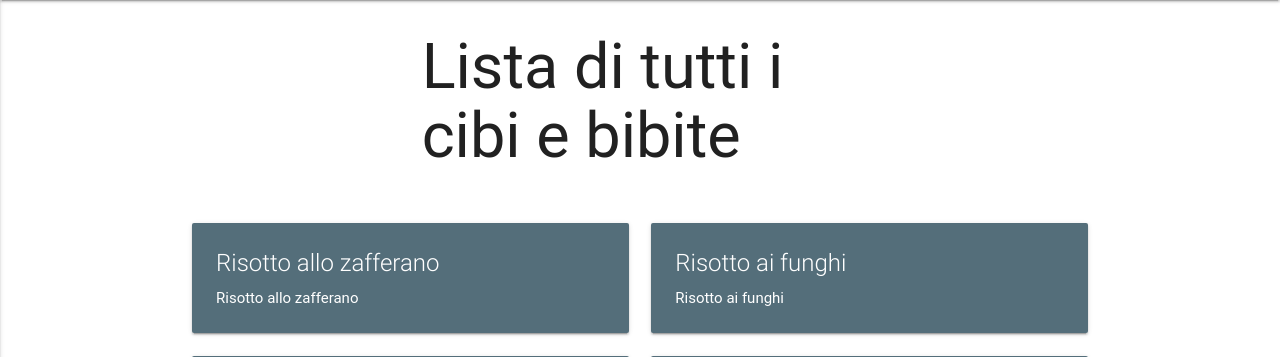
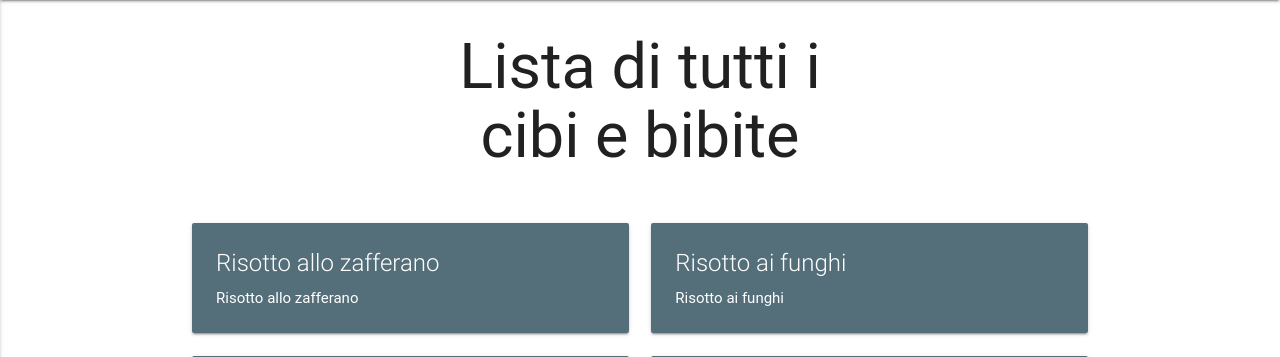
Before and after one commit to AurelioPennacchio/Tesina, a PHP site: page /admin/cibo in a window 1280 px wide. Shown: the part 64-421 px from the top of the page. Run offline with PHP 8.4, Linux system fonts and the light colour scheme; the visitor is signed in with stand-in values (Sample User, id 1); data comes from the database, SQL or seed files in the repository; some web fonts are replaced.

Commit message:
Apportate delle modifiche

```diff
--- a/application/view/admin/cibo.php
+++ b/application/view/admin/cibo.php
@@ -1,7 +1,7 @@
 		<div class="container">
 			<div class="row">
 				<div class="col s12 m6 offset-m3">
-					<h1>Lista di tutti i cibi e bibite</h1>
+					<h1 class="center-align">Lista di tutti i cibi e bibite</h1>
 				</div>
 			</div>
 			<div class="row">
```
